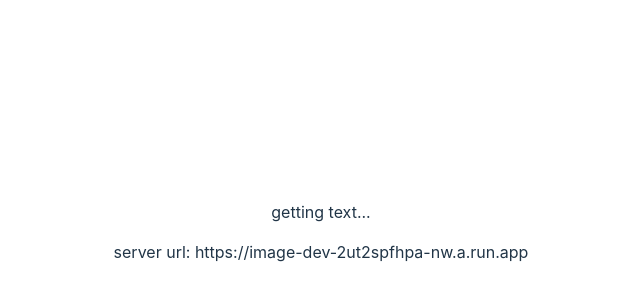
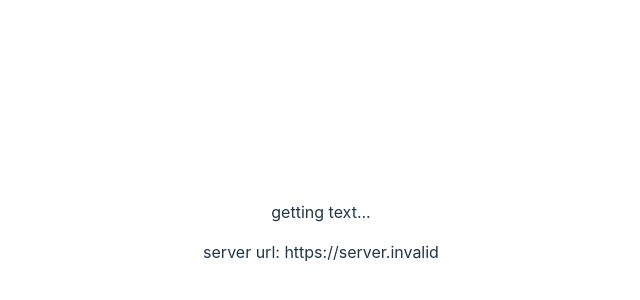
Before and after one commit to XateroX/OnlineGame, a React (Vite) app in the folder online-game/: page / in a window 1280 px wide. Shown: the part 168-468 px from the top of the page, without its empty margins (319-959 px from the left). Built offline with nearby package versions, Linux system fonts and the light colour scheme; no server answers.

Commit message:
Update server URL environment variable

```diff
--- a/online-game/src/App.jsx
+++ b/online-game/src/App.jsx
@@ -8,7 +8,7 @@ function App() {
   const apiClient = new Api()
 
   const [exampleText, setExampleText] = useState('getting text...')
-  const [serverurl, setServerurl] = useState(`${import.meta.env.VITE_SERVER_URL}`)
+  const [serverurl, setServerurl] = useState(`${process.env.VITE_SERVER_URL}`)
 
   useEffect(() => {
     const fetchInitData = async () => {
--- a/online-game/src/api.js
+++ b/online-game/src/api.js
@@ -2,7 +2,7 @@ import axios from 'axios';
 
 export default class Api {
     constructor(credential) {
-        this.apiUrl = import.meta.env.VITE_SERVER_URL;
+        this.apiUrl = process.env.VITE_SERVER_URL;
         console.log("apiUrl: ", this.apiUrl);
         this.credential = credential;
         let headers = {
```
